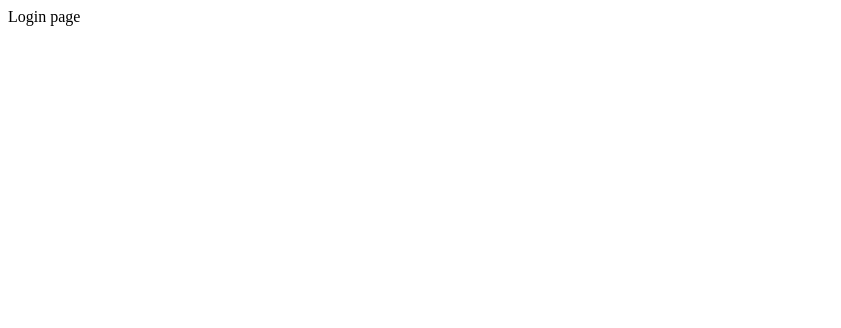
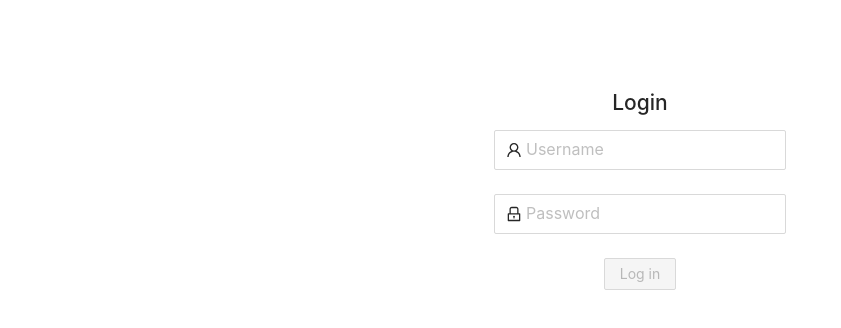
Before and after one commit to zondz/AssetManagementFE, a React (Create React App) app in the folder asset-management/: page /login in a window 1280 px wide. Shown: the top 328 px of the page, without its empty margins (0-841 px from the left). Built offline with nearby package versions, Linux system fonts and the light colour scheme.

Commit message:
login page no logic
login page no logic

```diff
--- a/asset-management/package.json
+++ b/asset-management/package.json
@@ -6,6 +6,7 @@
     "@testing-library/jest-dom": "^5.16.4",
     "@testing-library/react": "^13.3.0",
     "@testing-library/user-event": "^13.5.0",
+    "antd": "^4.21.7",
     "axios": "^0.27.2",
     "react": "^18.2.0",
     "react-dom": "^18.2.0",
--- a/asset-management/src/pages/login/LoginPage.jsx
+++ b/asset-management/src/pages/login/LoginPage.jsx
@@ -1,12 +1,80 @@
+import { LockOutlined, UserOutlined } from "@ant-design/icons";
+import { Form, Input, Button } from "antd";
+import "antd/dist/antd.min.css";
+import { useRef, useState } from "react";
+import "./login.css";
 
 
-function LoginPage(){
+function LoginPage() {
+const [form] = Form.useForm();
+
+const [login,setLogin]=useState({
+    username : '',
+    password : '',
+})
+
+const handleChange = (event)=>{
+    setLogin({
+        ...login,
+        [event.target.name]:event.target.value
+    })
+}
+
+// console.log("state : ",login)
+
+  const onFinish =  async (value)=>{
+      console.log("value " ,value)
+  }
 
 
-    return(
-        <>Login page</>
-    )
 
+
+  return (
+
+
+    <section className="login-page">
+
+
+      <h1>Login</h1>
+      <Form
+            onFinish={onFinish}
+            className="login-form"
+      >
+        <Form.Item
+         name="username"
+        >
+        <Input
+          name="username"
+          onChange={handleChange}
+          size="large"
+          placeholder="Username"
+          prefix={<UserOutlined />}
+        />
+        </Form.Item>
+        <Form.Item
+        name="password"
+        >
+        <Input
+        name="password"
+        onChange={handleChange}
+          size="large"
+          prefix={<LockOutlined className="site-form-item-icon" />}
+          type="password"
+          placeholder="Password"
+        />
+        </Form.Item>
+        <Form.Item >
+        <div className="center-button">
+        <Button type="primary" htmlType="submit" disabled={(!login.username)||(!login.password)}
+        >
+          Log in
+        </Button>
+        </div>
+        </Form.Item>
+      </Form>
+
+    </section>
+  );
 }
 
-export default LoginPage
+export default LoginPage;
--- a/asset-management/src/pages/login/login.css
+++ b/asset-management/src/pages/login/login.css
@@ -0,0 +1,27 @@
+* {
+    margin: 0;
+    padding: 0;
+    box-sizing: border-box;
+}
+
+html {
+    font-family: 'Nunito', sans-serif;
+    font-size: 22px;
+    color: #fff;
+}
+
+.center-button{
+    display: flex;
+    justify-content: center;
+    align-items: center;
+}
+
+.login-page{
+    width: 100%;
+    min-height: 400px;
+    display: flex;
+    flex-direction: column;
+    justify-content: center;
+    align-items: center;
+    padding: 1rem;
+}
```
Also changed, not shown: 1 other file (tests, documents, lock files or other folders).
